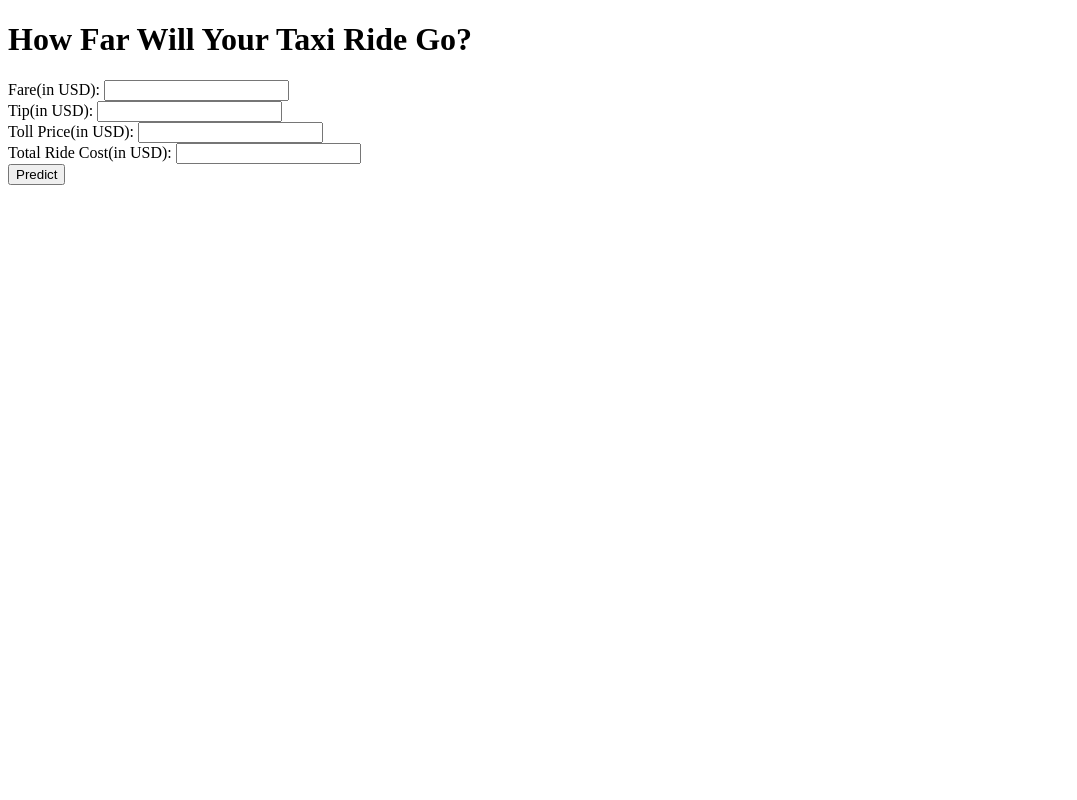
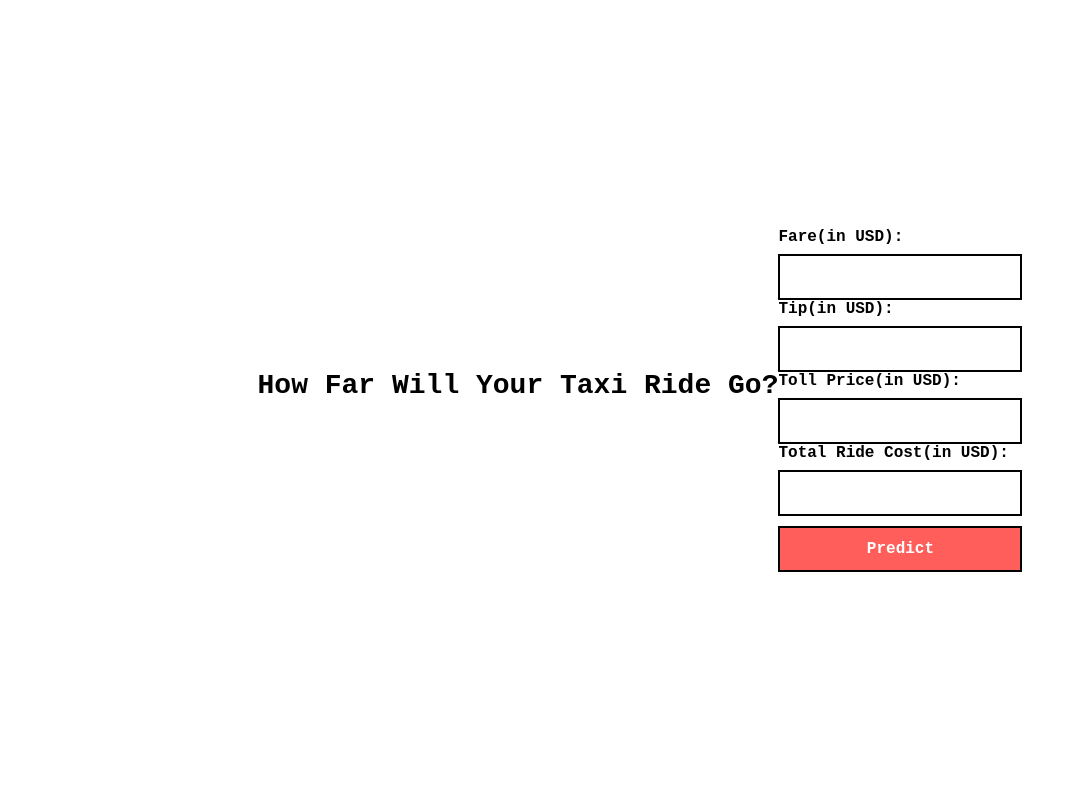
Before and after one commit to doerayme1224-bot/taxi_dataset, a Flask app: page / in a window 1280 px wide. Shown: the whole page, without its empty margins (0-1077 px from the left). Run offline with Flask 3, Linux system fonts and the light colour scheme; parts of the project's set-up code (start-up, migrations or seed data) failed here and were passed over.

Commit message:
third check in

```diff
--- a/templates/home.html
+++ b/templates/home.html
@@ -3,11 +3,12 @@
 <head>
     <meta charset="UTF-8">
     <meta name="viewport" content="width=device-width, initial-scale=1.0">
+    <link rel="stylesheet" href="style.css">
     <title>How Far Will Your Taxi Ride Go?</title>
 </head>
 <body>
     <h1>How Far Will Your Taxi Ride Go?</h1>
-    <form action="/predict" method="POST">
+     <form action="/predict" method="POST">
         <label for="fare">Fare(in USD):</label>
         <input type="text" name="fare" required><br>
         <label for="tip">Tip(in USD):</label>
--- /dev/null
+++ b/templates/style.css
@@ -0,0 +1,146 @@
+:root {
+  --primary: #000000;
+  --secondary: #FFFFFF;
+  --accent: #FF5E5B;
+  --shadow: 8px 8px 0px var(--primary);
+}
+
+* {
+  margin: 0;
+  padding: 0;
+  box-sizing: border-box;
+  font-family: 'Courier New', monospace;
+}
+
+body {
+  background-color: var(--secondary);
+  display: flex;
+  justify-content: center;
+  align-items: center;
+  min-height: 100vh;
+  padding: 20px;
+}
+
+.login-container {
+  width: 100%;
+  max-width: 400px;
+  border: 1px solid var(--primary);
+  padding: 40px 30px;
+  background-color: var(--secondary);
+  box-shadow: var(--shadow);
+  position: relative;
+  border-radius: 12px;
+}
+
+.login-container::before {
+  content: '';
+  position: absolute;
+  top: 6px;
+  left: 6px;
+  right: -6px;
+  bottom: -6px;
+  border: 1px solid var(--primary);
+  z-index: -1;
+  border-radius: 12px;
+}
+
+h1 {
+  color: var(--primary);
+  margin-bottom: 30px;
+  font-size: 28px;
+  font-weight: 700;
+  text-align: center;
+}
+
+.input-group {
+  margin-bottom: 20px;
+  position: relative;
+}
+
+label {
+  display: block;
+  margin-bottom: 8px;
+  font-weight: bold;
+  color: var(--primary);
+}
+
+input {
+  width: 100%;
+  padding: 12px 15px;
+  border: 2px solid var(--primary);
+  background-color: var(--secondary);
+  font-size: 16px;
+  outline: none;
+  transition: all 0.3s;
+}
+
+input:focus {
+  box-shadow: 4px 4px 0px var(--primary);
+}
+
+button {
+  width: 100%;
+  padding: 12px;
+  background-color: var(--accent);
+  color: var(--secondary);
+  border: 2px solid var(--primary);
+  font-size: 16px;
+  font-weight: bold;
+  cursor: pointer;
+  margin-top: 10px;
+  transition: all 0.3s;
+}
+
+button:hover {
+  box-shadow: 4px 4px 0px var(--primary);
+  transform: translate(-2px, -2px);
+}
+
+.divider {
+  display: flex;
+  align-items: center;
+  margin: 25px 0;
+  color: var(--primary);
+  font-weight: bold;
+}
+
+.divider::before, .divider::after {
+  content: "";
+  flex: 1;
+  border-bottom: 2px solid var(--primary);
+  margin: 0 10px;
+}
+
+.social-login {
+  display: flex;
+  justify-content: center;
+  gap: 15px;
+}
+
+.social-btn {
+  width: 50px;
+  height: 50px;
+  border: 2px solid var(--primary);
+  display: flex;
+  justify-content: center;
+  align-items: center;
+  cursor: pointer;
+  transition: all 0.3s;
+}
+
+.social-btn:hover {
+  box-shadow: 4px 4px 0px var(--primary);
+  transform: translate(-2px, -2px);
+}
+
+.footer {
+  text-align: center;
+  margin-top: 20px;
+  color: var(--primary);
+}
+
+.footer a {
+  color: var(--primary);
+  font-weight: bold;
+  text-decoration: underline;
+}
```
Also changed, not shown: README.md.
